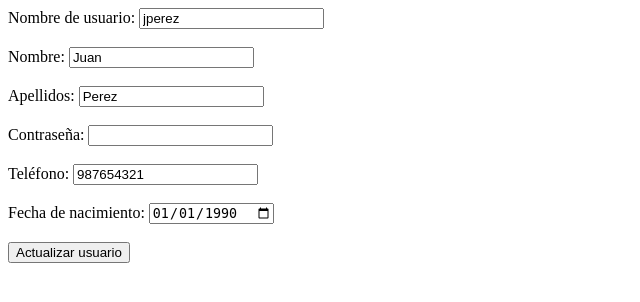
After one commit to Myngatte/DAW2-M12-PJ-S-ntesi-A6-Login-escola-, a PHP site: page /proceso/editar_usuario.php?id=1 in a window 1280 px wide. The commit adds this page. Shown: the top 302 px of the page, without its empty margins (0-640 px from the left). Run offline with PHP 8.4, Linux system fonts and the light colour scheme; a user stored in the database is signed in; data comes from the database, SQL or seed files in the repository.

Commit message:
Editar alumnos crud

```diff
--- /dev/null
+++ b/Proceso/editar_usuario.php
@@ -0,0 +1,104 @@
+<?php
+require_once('../conexion.php');
+session_start();
+
+$usuario = null;
+
+if (isset($_GET['id'])) {
+    $id = $_GET['id'];
+    try {
+        $sql = "SELECT * FROM tbl_usuario WHERE id_usuario = ?";
+        $stmt = mysqli_prepare($conexion, $sql);
+        mysqli_stmt_bind_param($stmt, "i", $id);
+        if (mysqli_stmt_execute($stmt)) {
+            $resultado = mysqli_stmt_get_result($stmt);
+
+            if (mysqli_num_rows($resultado) > 0) {
+                $usuario = mysqli_fetch_assoc($resultado);
+            } else {
+                header("Location: ../menu.php?error=usuario_no_encontrado");
+                exit();
+            }
+        } else {
+            throw new Exception("Error al ejecutar la consulta.");
+        }
+
+        mysqli_stmt_close($stmt);
+    } catch (Exception $e) {
+        header("Location: ../menu.php?error=" . urlencode($e->getMessage()));
+        exit();
+    }
+} else {
+    header("Location: ../menu.php?error=usuario_no_encontrado");
+    exit();
+}
+
+if (isset($_POST['btn_editar_usuario'])) {
+    $nombre_usuario = mysqli_real_escape_string($conexion, htmlspecialchars($_POST['nombre_usuario']));
+    $nombre_real = mysqli_real_escape_string($conexion, htmlspecialchars($_POST['nombre_real']));
+    $ape_usuario = mysqli_real_escape_string($conexion, htmlspecialchars($_POST['ape_usuario']));
+    $telefono = mysqli_real_escape_string($conexion, htmlspecialchars($_POST['telefono']));
+    $fecha_nacimiento = mysqli_real_escape_string($conexion, htmlspecialchars($_POST['edad']));
+
+    $contra_usuario = isset($_POST['contra_usuario']) && !empty($_POST['contra_usuario']) ? password_hash($_POST['contra_usuario'], PASSWORD_DEFAULT) : $usuario['contra_usuario'];
+
+    try {
+        $sql_usuario = "UPDATE tbl_usuario SET
+                        usuario_escuela = ?,
+                        nom_usuario = ?,
+                        ape_usuario = ?,
+                        telefono_usuario = ?,
+                        fecha_nacimi_usuario = ?,
+                        contra_usuario = ?
+                      WHERE id_usuario = ?";
+
+        $stmt = mysqli_prepare($conexion, $sql_usuario);
+
+        mysqli_stmt_bind_param($stmt, "ssssssi", $nombre_usuario, $nombre_real, $ape_usuario, $telefono, $fecha_nacimiento, $contra_usuario, $id);
+
+        if (mysqli_stmt_execute($stmt)) {
+            header("Location: ../menu.php?success=usuario_actualizado");
+            exit();
+        } else {
+            throw new Exception("Error al actualizar los datos del usuario.");
+        }
+
+        mysqli_stmt_close($stmt);
+    } catch (Exception $e) {
+        header("Location: ../menu.php?error=" . urlencode($e->getMessage()));
+        exit();
+    }
+}
+?>
+
+<!DOCTYPE html>
+<html lang="en">
+<head>
+    <meta charset="UTF-8">
+    <meta name="viewport" content="width=device-width, initial-scale=1.0">
+    <title>Editar Usuario</title>
+</head>
+<body>
+<form action="" method="post">
+    <label for="nombre_usuario">Nombre de usuario:</label>
+    <input type="text" id="nombre_usuario" name="nombre_usuario" value="<?php echo isset($usuario) ? $usuario['usuario_escuela'] : ''; ?>"><br><br>
+
+    <label for="nombre_real">Nombre: </label>
+    <input type="text" id="nombre_real" name="nombre_real" value="<?php echo isset($usuario) ? $usuario['nom_usuario'] : ''; ?>"><br><br>
+
+    <label for="ape_usuario">Apellidos:</label>
+    <input type="text" id="ape_usuario" name="ape_usuario" value="<?php echo isset($usuario) ? $usuario['ape_usuario'] : ''; ?>"><br><br>
+
+    <label for="contra_usuario">Contraseña:</label>
+    <input type="password" id="contra_usuario" name="contra_usuario" value=""><br><br>
+
+    <label for="telefono">Teléfono:</label>
+    <input type="tel" id="telefono" name="telefono" value="<?php echo isset($usuario) ? $usuario['telefono_usuario'] : ''; ?>"><br><br>
+
+    <label for="edad">Fecha de nacimiento:</label>
+    <input type="date" id="edad" name="edad" value="<?php echo isset($usuario) ? $usuario['fecha_nacimi_usuario'] : ''; ?>"><br><br>
+
+    <input type="submit" name="btn_editar_usuario" value="Actualizar usuario">
+</form>
+</body>
+</html>
```
Also changed, not shown: Proceso/inicio.php (deleted, +0 -8 lines), menu.php (+8 -8 lines), Proceso/eliminar_usuario.php (added).
